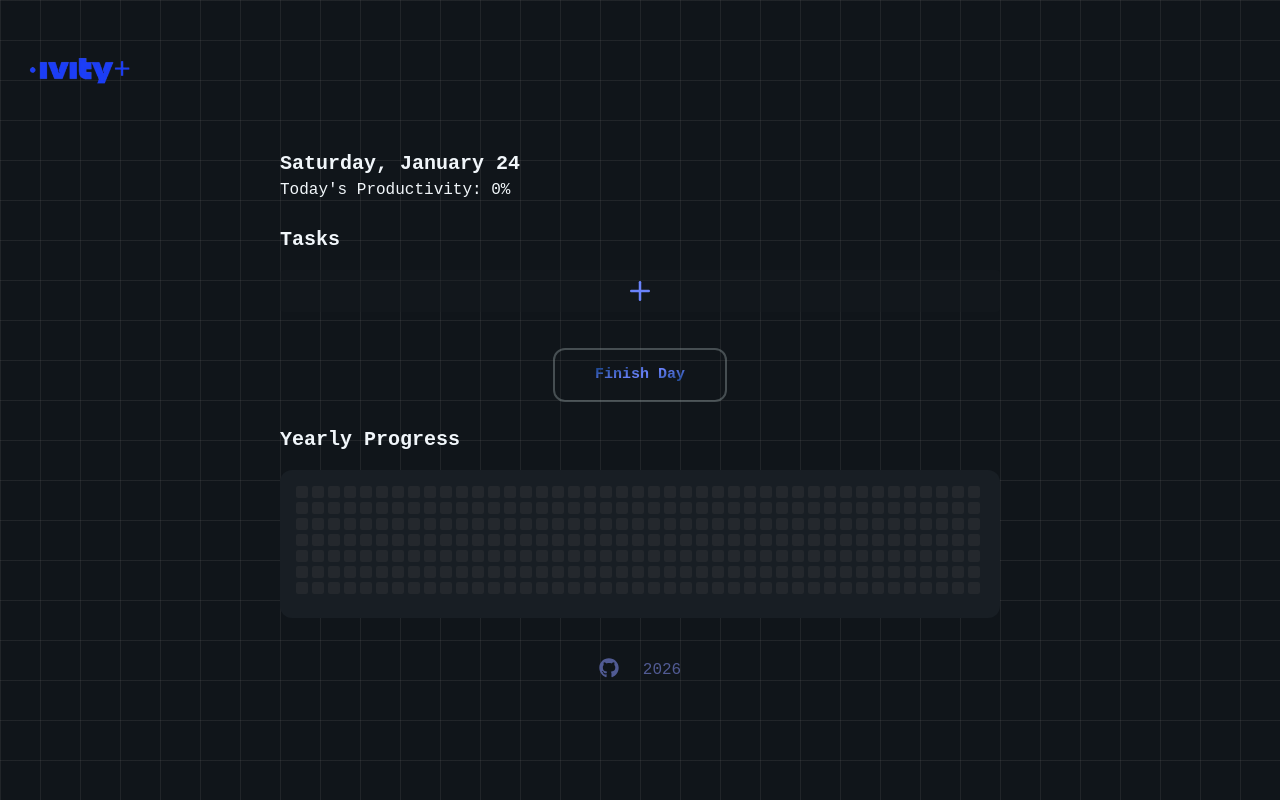
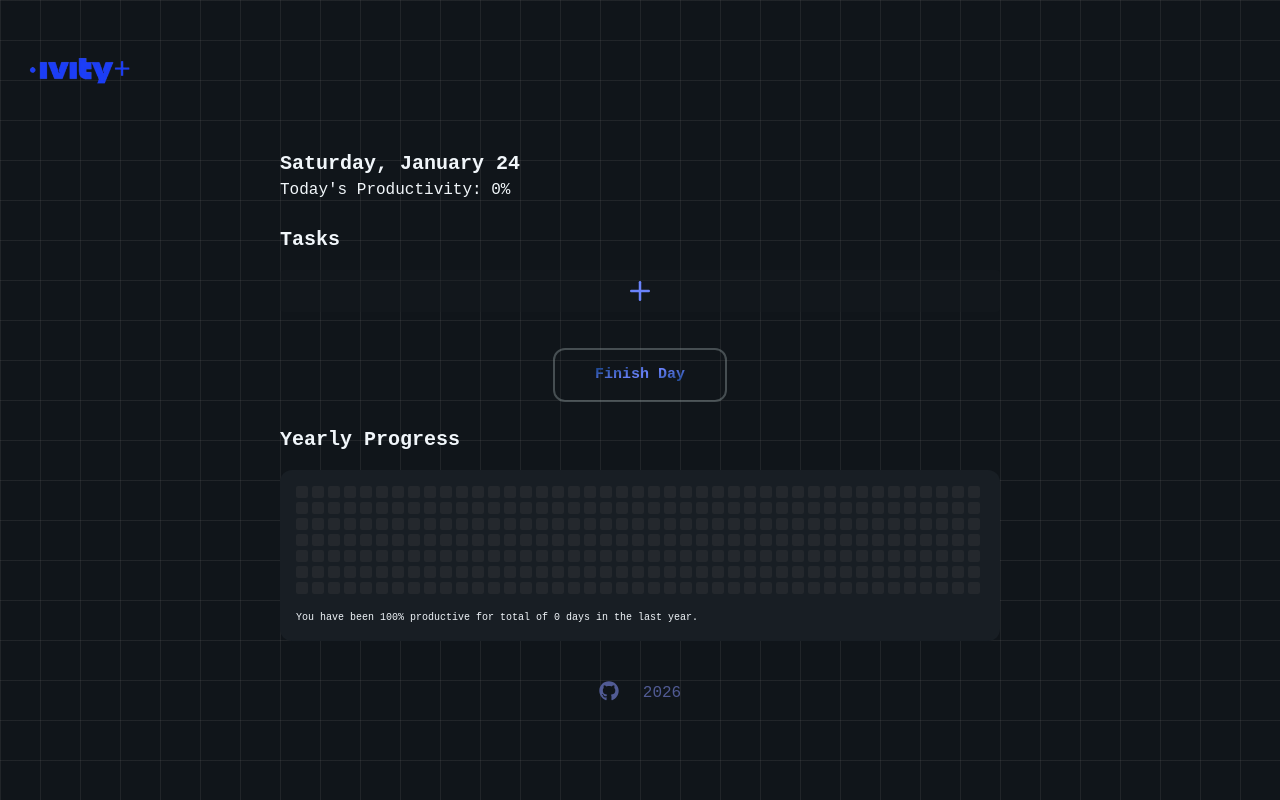
Before and after one commit to tltnsk/productivity-plus, a Next.js app: page / in a window 1280 px wide. Built offline with nearby package versions, Linux system fonts and the light colour scheme; some icons are missing.

Commit message:
add function to calculate and display total number of productive days

```diff
--- a/src/components/ProductivityGrid.tsx
+++ b/src/components/ProductivityGrid.tsx
@@ -91,6 +91,18 @@ export default function ProductivityGrid({ history }: ProductivityGridProps) {
     return theme.palette.grid.hundred;
   };
 
+  // function to get total number of fully productive days
+  const getTotalProductiveDays = () => {
+    return history.reduce((total, day) => {
+      if (day.productivityPercentage === 100) {
+        return total + 1;
+      }
+      return total;
+    }, 0);
+  };
+
+  const totalProductiveDays = getTotalProductiveDays();
+
   return (
     // container for productivity grid
     <div
@@ -133,6 +145,10 @@ export default function ProductivityGrid({ history }: ProductivityGridProps) {
           );
         })}
       </div>
+      <p className="text-[10px] mt-2 ">
+        You have been 100% productive for total of {totalProductiveDays}{" "}
+        {totalProductiveDays === 1 ? "day" : "days"} in the last year.
+      </p>
     </div>
   );
 }
```
